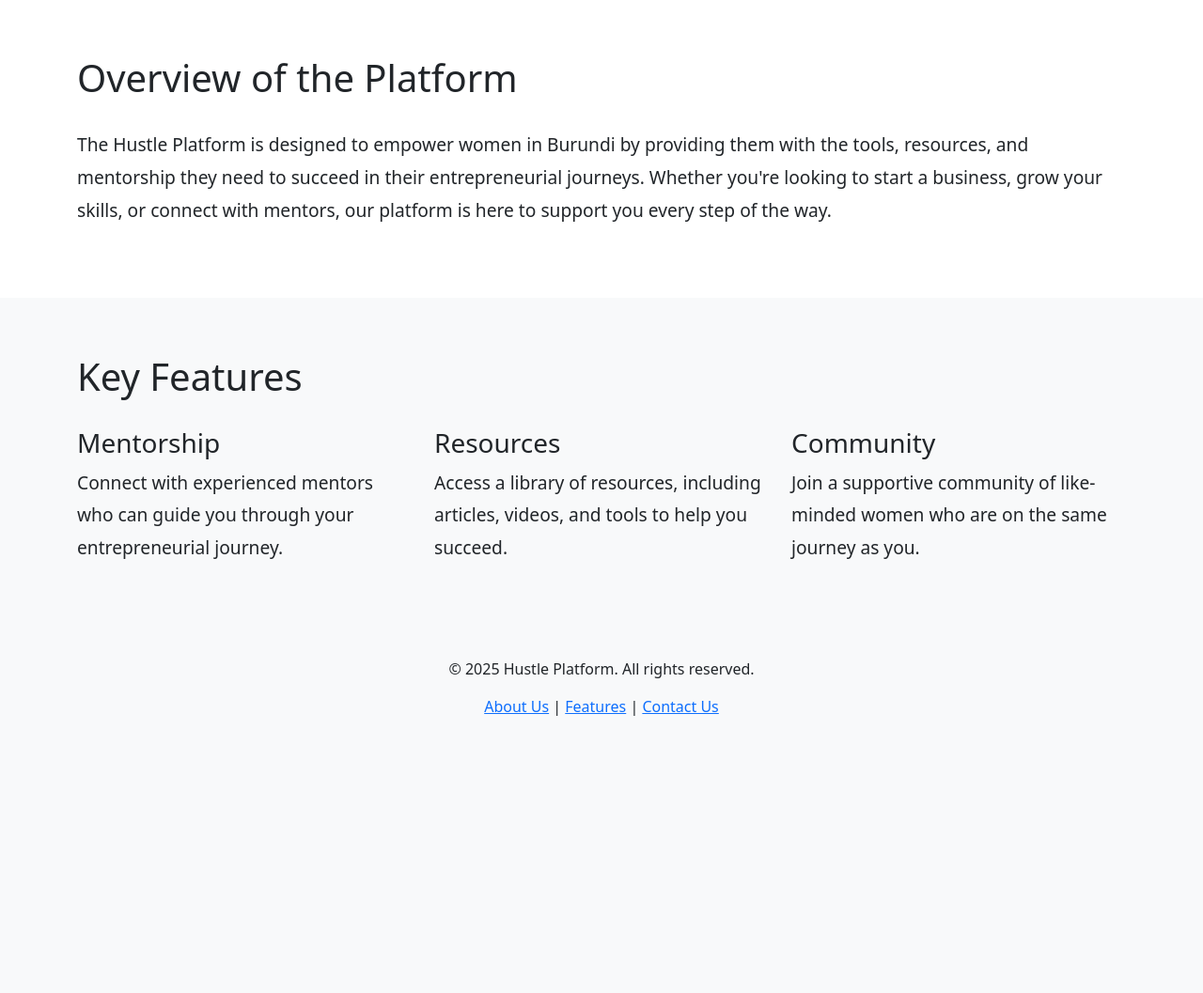
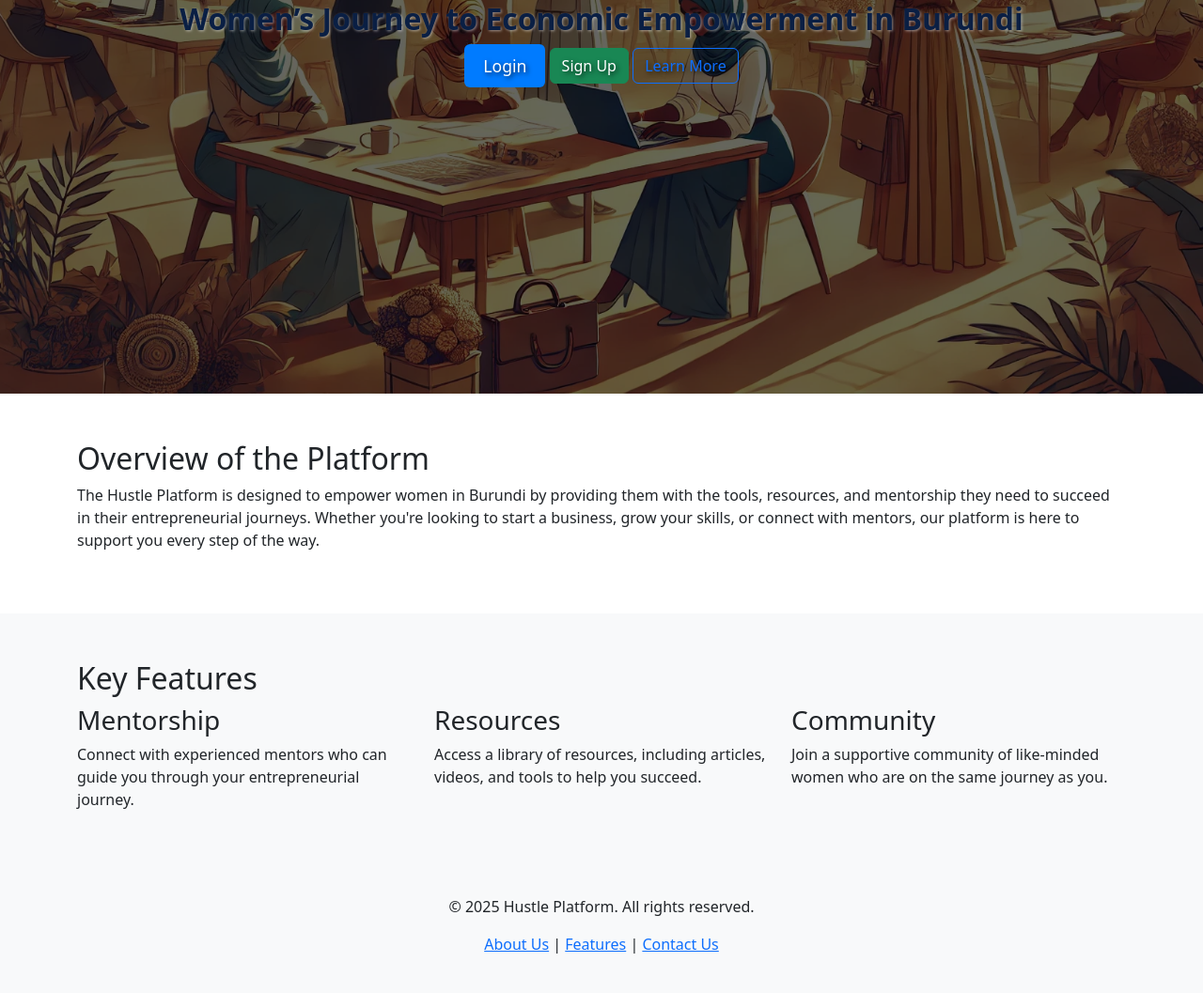
Before and after one commit to Ardinenukuri/Huslte-platform, a Django app: page / in a window 1280 px wide. Shown: the part 437-1494 px from the top of the page at 94% size. Before the commit the page ends 1199 px from the top, so only its background shows below. Run offline with Django 5.2, Linux system fonts and the light colour scheme; parts of the project's set-up code (start-up, migrations or seed data) failed here and were passed over.

Commit message:
homepage background

```diff
--- a/capstone/templates/capstone/homepage.html
+++ b/capstone/templates/capstone/homepage.html
@@ -1,16 +1,17 @@
 {% extends 'base.html' %}
 {% load static %}
 {% block title %}Home - Hustle Platform{% endblock %}
+
 {% block content %}
 <!-- Welcome Banner -->
-<div class="welcome-banner">
+<div class="welcome-banner" style="background-image: url('{% static "okay.webp" %}');">
     <div class="container">
-
-        <h1>From Home to Hustle</h1> <p>Women’s Journey to Economic Empowerment in Burundi</p>
+        <h1 style="color: #0A1F44; font-weight: bold; text-shadow: 2px 2px 5px rgba(255, 255, 255, 0.7);">From Home to Hustle</h1>
+        <h2 style="color: #0A1F44; font-weight: bold; text-shadow: 1px 1px 3px rgba(255, 255, 255, 0.5);">Women’s Journey to Economic Empowerment in Burundi</h2>
         <div class="cta-buttons">
             <a href="{% url 'login' %}" class="btn btn-primary">Login</a>
             <a href="{% url 'signup' %}" class="btn btn-success">Sign Up</a>
-            <a href="#learn-more" class="btn btn-outline-light">Learn More</a>
+            <a href="#learn-more" class="btn btn-outline-primary">Learn More</a>
         </div>
     </div>
 </div>
--- a/static/css/styles.css
+++ b/static/css/styles.css
@@ -1,41 +1,45 @@
-/* Custom Styles */
 .welcome-banner {
-    background: url('path/to/your/banner-image.jpg') no-repeat center center;
+    position: relative;
+    background-image: url("{% static 'okay.webp' %}");
     background-size: cover;
-    color: white;
-    padding: 100px 20px;
+    background-position: center;
+    background-repeat: no-repeat;
+    height: 100vh; /* Adjust as needed */
+    display: flex;
+    align-items: center;
+    justify-content: center;
     text-align: center;
 }
 
-.welcome-banner h1 {
-    font-size: 3rem;
-    font-weight: bold;
+/* Dark overlay */
+.welcome-banner::before {
+    content: "";
+    position: absolute;
+    top: 0;
+    left: 0;
+    width: 100%;
+    height: 100%;
+    background: rgba(0, 0, 0, 0.6); /* Darkens background */
 }
 
-.welcome-banner p {
-    font-size: 1.5rem;
-    margin-top: 20px;
+/* Ensure text is readable */
+.welcome-banner .container {
+    position: relative;
+    z-index: 2;
+    color: white; /* White text for contrast */
+    text-shadow: 2px 2px 5px rgba(0, 0, 0, 0.7); /* Adds shadow for better visibility */
 }
 
-.cta-buttons .btn {
-    margin: 0 10px;
-    padding: 10px 30px;
-    font-size: 1.2rem;
+
+/* Ensure other sections are not hidden */
+.section {
+    position: relative;
+    z-index: 2; /* Place above the background */
+    padding: 50px 0;
 }
 
-.section {
-    padding: 60px 20px;
-}
 
-.section h2 {
-    font-size: 2.5rem;
-    margin-bottom: 30px;
-}
 
-.section p {
-    font-size: 1.2rem;
-    line-height: 1.8;
-}
 
 .footer {
     background-color: #f8f9fa;
```
Also changed, not shown: static/okay.webp (added).
